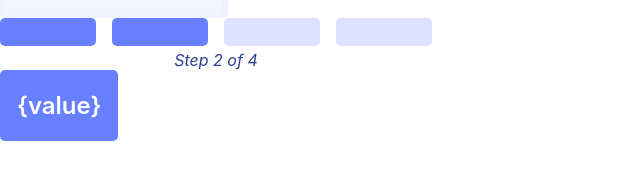
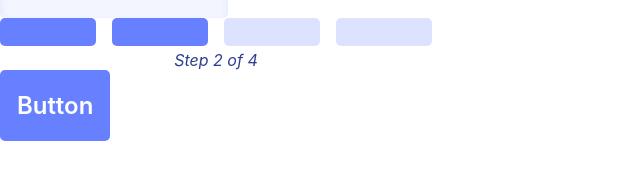
Before and after one commit to Rider-7/odin-cv-application, a React (Vite) app: page / in a window 1280 px wide. Shown: the part 354-534 px from the top of the page, without its empty margins (0-640 px from the left). Built offline with nearby package versions, Linux system fonts and the light colour scheme.

Commit message:
Update FormButton

```diff
--- a/src/FormButton.css
+++ b/src/FormButton.css
@@ -17,6 +17,8 @@
   font-family: inherit;
 
   transition: 300ms;
+
+  user-select: none;
 }
 
 .form-button:hover {
--- a/src/FormButton.jsx
+++ b/src/FormButton.jsx
@@ -1,6 +1,6 @@
 import './FormButton.css';
 
-export default function FormButton({ value = '{value}', onClick, variant }) {
+export default function FormButton({ value, onClick, text = "Button", variant }) {
   let className = 'form-button';
   if (variant === 'solid') className += ' form-button--variant-solid';
 
@@ -9,8 +9,9 @@ export default function FormButton({ value = '{value}', onClick, variant }) {
       className={className}
       type="button"
       onClick={onClick}
+      value={value}
     >
-      {value}
+      {text}
     </button>
   );
 }
```
